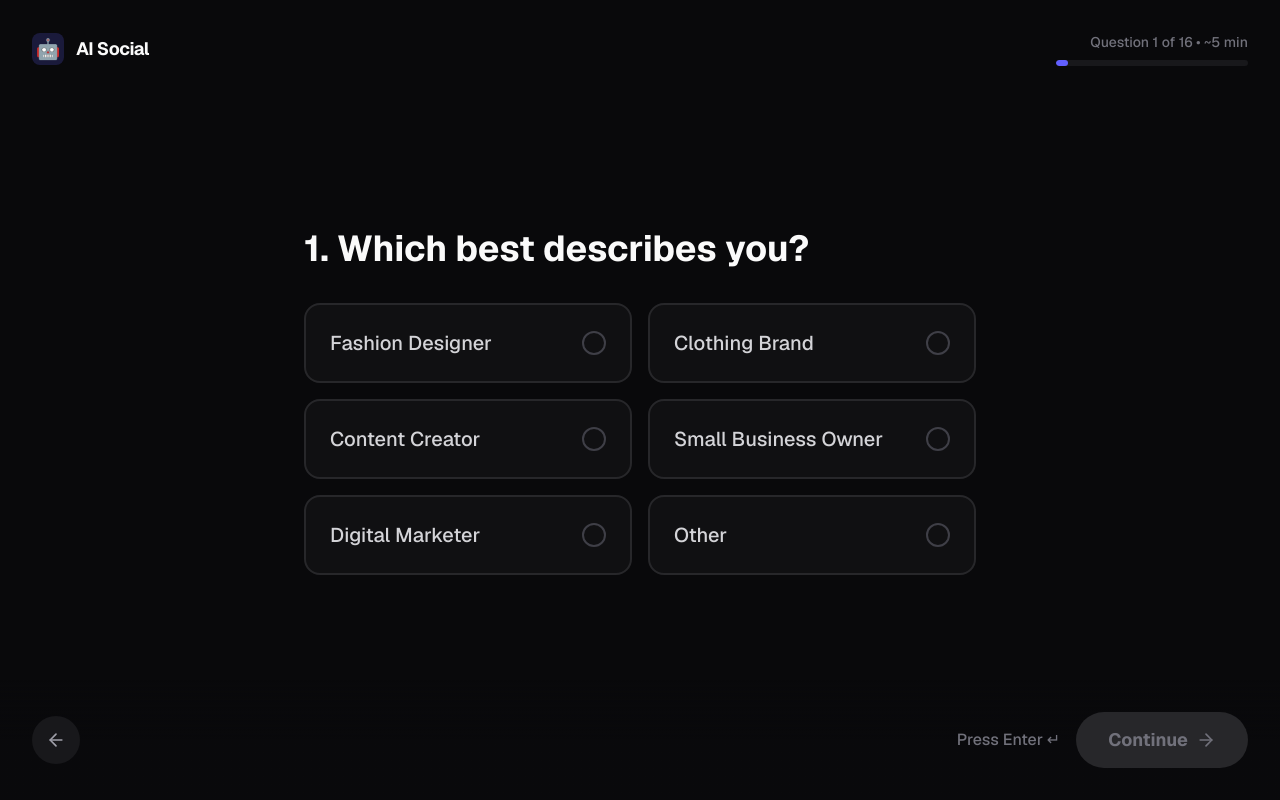
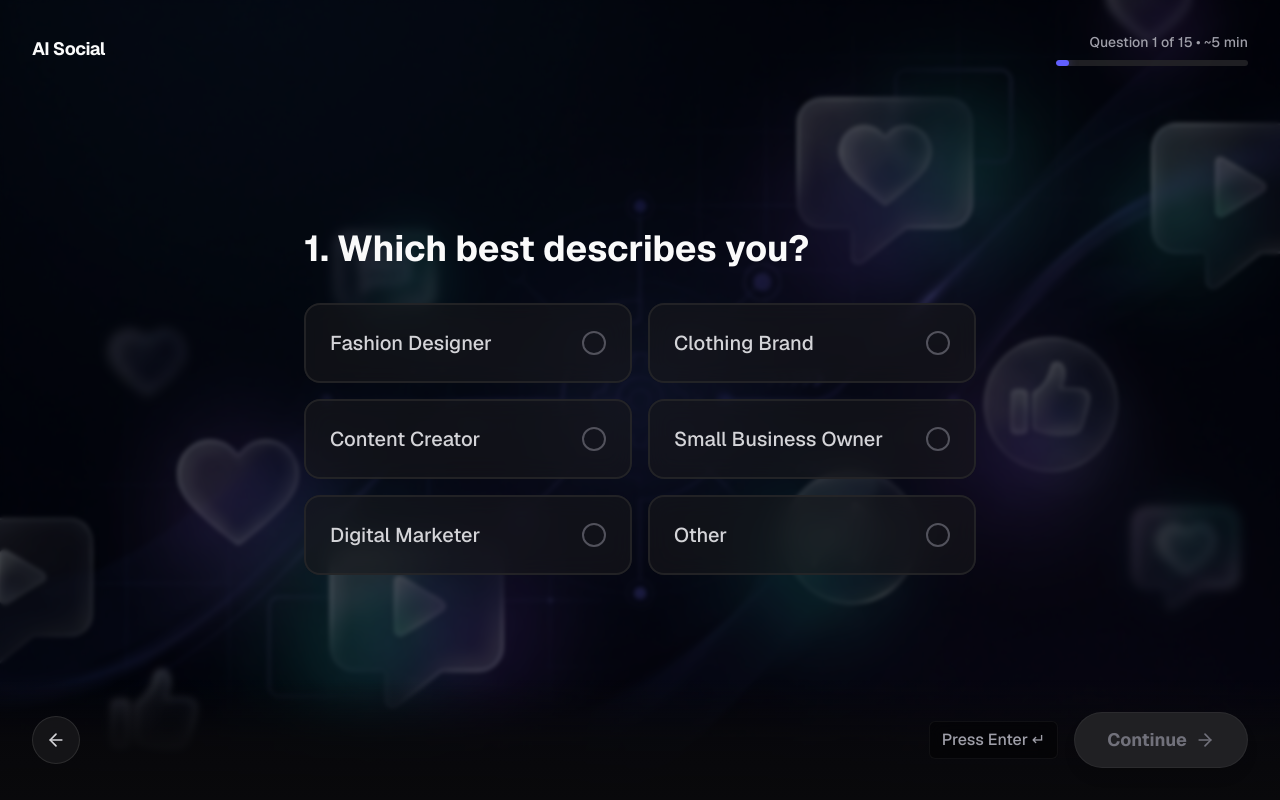
Before and after one commit to Priest98/form, a Next.js app: page / in a window 1280 px wide. Both pictures are taken after a click on the button "Start Survey". Built offline with nearby package versions, Linux system fonts and the light colour scheme.

Commit message:
fix: adjust layout, remove Q13, add background, fix Telegram markdown errors

```diff
--- a/src/app/page.tsx
+++ b/src/app/page.tsx
@@ -1,11 +1,11 @@
 "use client";
 
-import { useState, useEffect, useRef } from "react";
+import { useState, useEffect } from "react";
 import { useRouter } from "next/navigation";
 import { motion, AnimatePresence } from "framer-motion";
 import { Check, ArrowRight, ArrowLeft } from "lucide-react";
 
-const TOTAL_STEPS = 16;
+const TOTAL_STEPS = 15;
 
 export default function SurveyForm() {
   const router = useRouter();
@@ -28,7 +28,6 @@ export default function SurveyForm() {
     saveTimeFeature: [] as string[],
     trustAI: "",
     payConsideration: "",
-    stopUsing: "",
     wantsEarlyAccess: "",
     batchCreationLikelihood: "",
     name: "",
@@ -44,7 +43,7 @@ export default function SurveyForm() {
       try {
         const parsed = JSON.parse(saved);
         if (parsed.formData) setFormData(parsed.formData);
-        if (parsed.currentStep !== undefined && parsed.currentStep < 17) {
+        if (parsed.currentStep !== undefined && parsed.currentStep <= TOTAL_STEPS) {
           setCurrentStep(parsed.currentStep);
         }
       } catch (e) {}
@@ -53,7 +52,7 @@ export default function SurveyForm() {
 
   // Save to LocalStorage
   useEffect(() => {
-    if (mounted && currentStep < 17) {
+    if (mounted && currentStep <= TOTAL_STEPS) {
       localStorage.setItem("survey_draft", JSON.stringify({ formData, currentStep }));
     }
   }, [formData, currentStep, mounted]);
@@ -91,10 +90,9 @@ export default function SurveyForm() {
       case 10: return formData.saveTimeFeature.length > 0;
       case 11: return formData.trustAI !== "";
       case 12: return formData.payConsideration !== "";
-      case 13: return formData.stopUsing.trim() !== "";
-      case 14: return formData.wantsEarlyAccess !== "";
-      case 15: return formData.batchCreationLikelihood !== "";
-      case 16: return formData.email.trim() !== ""; // Contact
+      case 13: return formData.wantsEarlyAccess !== "";
+      case 14: return formData.batchCreationLikelihood !== "";
+      case 15: return formData.email.trim() !== ""; // Contact
       default: return true;
     }
   };
@@ -105,9 +103,9 @@ export default function SurveyForm() {
       return;
     }
     setError("");
-    if (currentStep < 16) {
+    if (currentStep < TOTAL_STEPS) {
       setCurrentStep(p => p + 1);
-    } else if (currentStep === 16) {
+    } else if (currentStep === TOTAL_STEPS) {
       handleSubmit();
     }
   };
@@ -122,7 +120,6 @@ export default function SurveyForm() {
   // Keyboard Navigation
   useEffect(() => {
     const handleKeyDown = (e: KeyboardEvent) => {
-      // Don't intercept if they are typing in a textarea, unless it's Ctrl+Enter
       if (e.target instanceof HTMLTextAreaElement) {
          if (e.key === "Enter" && (e.ctrlKey || e.metaKey)) {
              e.preventDefault();
@@ -137,7 +134,7 @@ export default function SurveyForm() {
     };
     window.addEventListener("keydown", handleKeyDown);
     return () => window.removeEventListener("keydown", handleKeyDown);
-  }, [currentStep, formData]); // Need dependencies so handleNext uses fresh state
+  }, [currentStep, formData]);
 
   const handleSubmit = async () => {
     setIsSubmitting(true);
@@ -159,7 +156,7 @@ export default function SurveyForm() {
 
       if (!res.ok) throw new Error("Failed to submit");
       localStorage.removeItem("survey_draft");
-      setCurrentStep(17); // Success Screen
+      setCurrentStep(TOTAL_STEPS + 1); // Success Screen
     } catch (err: any) {
       setError(err.message || "An error occurred");
       setIsSubmitting(false);
@@ -169,22 +166,21 @@ export default function SurveyForm() {
   if (!mounted) return null;
 
   const progress = (currentStep / TOTAL_STEPS) * 100;
-  const timeRemaining = Math.max(1, Math.ceil((16 - currentStep) * 0.3));
+  const timeRemaining = Math.max(1, Math.ceil((TOTAL_STEPS - currentStep) * 0.3));
 
   // --- REUSABLE COMPONENTS --- //
-
   const ChoiceButton = ({ selected, label, onClick }: { selected: boolean, label: string, onClick: () => void }) => (
     <button
       onClick={onClick}
-      className={`w-full text-left p-4 md:p-6 rounded-2xl border-2 transition-all duration-200 flex items-center justify-between group ${
+      className={`w-full text-left p-4 md:p-6 rounded-2xl border-2 transition-all duration-200 flex items-center justify-between group backdrop-blur-md ${
         selected
-          ? "border-indigo-500 bg-indigo-500/10 text-indigo-100"
-          : "border-zinc-800 bg-zinc-900/50 text-zinc-300 hover:border-zinc-700 hover:bg-zinc-800"
+          ? "border-indigo-500 bg-indigo-500/20 text-indigo-100 shadow-[0_0_15px_rgba(99,102,241,0.2)]"
+          : "border-zinc-800/80 bg-zinc-900/60 text-zinc-300 hover:border-zinc-700 hover:bg-zinc-800/80"
       }`}
     >
       <span className="text-lg md:text-xl font-medium">{label}</span>
       <div className={`w-6 h-6 rounded-full border-2 flex items-center justify-center transition-colors ${
-        selected ? "border-indigo-500 bg-indigo-500" : "border-zinc-700 group-hover:border-zinc-500"
+        selected ? "border-indigo-500 bg-indigo-500" : "border-zinc-600 group-hover:border-zinc-400"
       }`}>
         {selected && <Check className="w-4 h-4 text-white" />}
       </div>
@@ -194,16 +190,16 @@ export default function SurveyForm() {
   const CheckboxButton = ({ selected, label, onClick, disabled }: { selected: boolean, label: string, onClick: () => void, disabled?: boolean }) => (
     <button
       onClick={disabled && !selected ? undefined : onClick}
-      className={`w-full text-left p-4 md:p-6 rounded-2xl border-2 transition-all duration-200 flex items-center justify-between group ${
-        disabled && !selected ? "opacity-40 cursor-not-allowed border-zinc-800 bg-zinc-900" :
+      className={`w-full text-left p-4 md:p-6 rounded-2xl border-2 transition-all duration-200 flex items-center justify-between group backdrop-blur-md ${
+        disabled && !selected ? "opacity-40 cursor-not-allowed border-zinc-800/80 bg-zinc-900/60" :
         selected
-          ? "border-indigo-500 bg-indigo-500/10 text-indigo-100"
-          : "border-zinc-800 bg-zinc-900/50 text-zinc-300 hover:border-zinc-700 hover:bg-zinc-800"
+          ? "border-indigo-500 bg-indigo-500/20 text-indigo-100 shadow-[0_0_15px_rgba(99,102,241,0.2)]"
+          : "border-zinc-800/80 bg-zinc-900/60 text-zinc-300 hover:border-zinc-700 hover:bg-zinc-800/80"
       }`}
     >
       <span className="text-lg md:text-xl font-medium">{label}</span>
       <div className={`w-6 h-6 rounded border-2 flex items-center justify-center transition-colors ${
-        selected ? "border-indigo-500 bg-indigo-500" : "border-zinc-700 group-hover:border-zinc-500"
+        selected ? "border-indigo-500 bg-indigo-500" : "border-zinc-600 group-hover:border-zinc-400"
       }`}>
         {selected && <Check className="w-4 h-4 text-white" />}
       </div>
@@ -218,25 +214,27 @@ export default function SurveyForm() {
 
   // --- RENDER CONTENT --- //
   return (
-    <div className="min-h-screen bg-zinc-950 text-zinc-50 font-sans flex flex-col overflow-hidden selection:bg-indigo-500/30">
+    <div
+      className="min-h-screen bg-zinc-950 text-zinc-50 font-sans flex flex-col overflow-hidden selection:bg-indigo-500/30 bg-cover bg-center bg-no-repeat bg-fixed"
+      style={{ backgroundImage: `url('/bg.jpg')` }}
+    >
+      {/* Dark overlay to ensure text remains highly readable */}
+      <div className="absolute inset-0 bg-black/60 backdrop-blur-[2px] z-0"></div>
 
       {/* Header / Progress (Hidden on Intro & Success) */}
-      {currentStep > 0 && currentStep < 17 && (
+      {currentStep > 0 && currentStep <= TOTAL_STEPS && (
         <header className="fixed top-0 left-0 right-0 p-6 md:p-8 z-50 flex items-center justify-between">
           <div className="flex items-center space-x-3">
-             <div className="w-8 h-8 bg-indigo-500/20 text-indigo-400 rounded-lg flex items-center justify-center">
-               <span className="text-xl">🤖</span>
-             </div>
              <span className="font-bold text-lg tracking-tight">AI Social</span>
           </div>
 
           <div className="flex flex-col items-end">
-             <span className="text-sm font-medium text-zinc-500 mb-2">Question {currentStep} of {TOTAL_STEPS} • ~{timeRemaining} min</span>
-             <div className="w-32 md:w-48 h-1.5 bg-zinc-900 rounded-full overflow-hidden">
+             <span className="text-sm font-medium text-zinc-400 mb-2">Question {currentStep} of {TOTAL_STEPS} • ~{timeRemaining} min</span>
+             <div className="w-32 md:w-48 h-1.5 bg-zinc-800/80 rounded-full overflow-hidden">
                 <motion.div
                   initial={{ width: 0 }}
                   animate={{ width: `${progress}%` }}
-                  className="h-full bg-indigo-500 rounded-full"
+                  className="h-full bg-indigo-500 rounded-full shadow-[0_0_10px_rgba(99,102,241,0.5)]"
                 />
              </div>
           </div>
@@ -258,14 +256,11 @@ export default function SurveyForm() {
 
             {/* 0. INTRO */}
             {currentStep === 0 && (
-              <div className="text-center space-y-8">
-                <div className="mx-auto w-24 h-24 bg-indigo-500/10 text-indigo-400 rounded-3xl flex items-center justify-center mb-8 border border-indigo-500/20 shadow-[0_0_40px_rgba(99,102,241,0.2)]">
-                   <span className="text-5xl">🤖</span>
-                </div>
-                <h1 className="text-5xl md:text-7xl font-extrabold tracking-tight bg-clip-text text-transparent bg-gradient-to-br from-white to-zinc-500 pb-2">
+              <div className="text-left space-y-8 bg-zinc-900/40 p-8 md:p-12 rounded-3xl border border-white/5 backdrop-blur-lg">
+                <h1 className="text-5xl md:text-7xl font-extrabold tracking-tight bg-clip-text text-transparent bg-gradient-to-br from-white to-zinc-400 pb-2">
                   AI Social Media<br/>Automation
                 </h1>
-                <p className="text-xl md:text-2xl text-zinc-400 max-w-2xl mx-auto leading-relaxed">
+                <p className="text-xl md:text-2xl text-zinc-300 max-w-2xl leading-relaxed">
                   Imagine spending one day creating content, uploading it to a folder, and having AI automatically generate captions, schedule, and publish your content throughout the week.
                 </p>
                 <div className="pt-8">
@@ -276,7 +271,7 @@ export default function SurveyForm() {
                     <span className="text-xl">Start Survey</span>
                     <ArrowRight className="ml-3 w-6 h-6 transition-transform group-hover:translate-x-1" />
                   </button>
-                  <p className="text-zinc-600 mt-4 text-sm font-medium">Press Enter ↵</p>
+                  <p className="text-zinc-400 mt-4 text-sm font-medium">Press Enter ↵</p>
                 </div>
               </div>
             )}
@@ -299,7 +294,7 @@ export default function SurveyForm() {
                         placeholder="Please specify..."
                         value={formData.roleOther}
                         onChange={(e) => updateField("roleOther", e.target.value)}
-                        className="w-full mt-4 p-4 md:p-6 text-xl bg-transparent border-b-2 border-zinc-800 focus:border-indigo-500 text-white outline-none transition-colors"
+                        className="w-full mt-4 p-4 md:p-6 text-xl bg-black/20 backdrop-blur-md border-b-2 border-zinc-700 focus:border-indigo-500 text-white outline-none transition-colors rounded-t-xl"
                       />
                     </motion.div>
                   )}
@@ -367,9 +362,9 @@ export default function SurveyForm() {
                     placeholder="Type your answer here..."
                     value={formData.frustratingPart}
                     onChange={(e) => updateField("frustratingPart", e.target.value)}
-                    className="w-full p-4 md:p-6 text-xl md:text-2xl bg-transparent border-b-2 border-zinc-800 focus:border-indigo-500 text-white outline-none transition-colors resize-none placeholder-zinc-700"
+                    className="w-full p-4 md:p-6 text-xl md:text-2xl bg-black/20 backdrop-blur-md border-b-2 border-zinc-700 focus:border-indigo-500 text-white outline-none transition-colors resize-none placeholder-zinc-500 rounded-t-xl shadow-inner"
                   />
-                  <p className="text-zinc-600 mt-4 text-sm font-medium">Tip: Press Cmd/Ctrl + Enter to submit</p>
+                  <p className="text-zinc-400 mt-4 text-sm font-medium">Tip: Press Cmd/Ctrl + Enter to submit</p>
                 </div>
               </div>
             )}
@@ -407,17 +402,17 @@ export default function SurveyForm() {
                     <button
                       key={opt}
                       onClick={() => updateField("valueScore", opt.toString())}
-                      className={`flex-1 aspect-square rounded-2xl flex flex-col items-center justify-center text-2xl font-bold transition-all ${
+                      className={`flex-1 aspect-square rounded-2xl flex flex-col items-center justify-center text-2xl font-bold transition-all backdrop-blur-md ${
                         formData.valueScore === opt.toString()
-                          ? "bg-indigo-500 text-white scale-110 shadow-[0_0_30px_rgba(99,102,241,0.4)]"
-                          : "bg-zinc-900 text-zinc-400 hover:bg-zinc-800 hover:scale-105"
+                          ? "bg-indigo-500 text-white scale-110 shadow-[0_0_30px_rgba(99,102,241,0.5)] border border-indigo-400"
+                          : "bg-zinc-900/60 text-zinc-300 border border-white/5 hover:bg-zinc-800/80 hover:scale-105"
                       }`}
                     >
                       {opt}
                     </button>
                   ))}
                 </div>
-                <div className="flex justify-between text-zinc-500 font-medium text-sm mt-4 px-2">
+                <div className="flex justify-between text-zinc-400 font-medium text-sm mt-4 px-2">
                   <span>Not Valuable</span>
                   <span>Extremely Valuable</span>
                 </div>
@@ -467,28 +462,10 @@ export default function SurveyForm() {
               </div>
             )}
 
-            {/* 13. STOP USING */}
+            {/* 13. EARLY ACCESS */}
             {currentStep === 13 && (
               <div className="space-y-6">
-                <h2 className="text-3xl md:text-4xl font-bold leading-tight">13. What would stop you from using a platform like this?</h2>
-                <div className="mt-8">
-                  <textarea
-                    autoFocus
-                    rows={4}
-                    placeholder="Short answer..."
-                    value={formData.stopUsing}
-                    onChange={(e) => updateField("stopUsing", e.target.value)}
-                    className="w-full p-4 md:p-6 text-xl md:text-2xl bg-transparent border-b-2 border-zinc-800 focus:border-indigo-500 text-white outline-none transition-colors resize-none placeholder-zinc-700"
-                  />
-                  <p className="text-zinc-600 mt-4 text-sm font-medium">Tip: Press Cmd/Ctrl + Enter to submit</p>
-                </div>
-              </div>
-            )}
-
-            {/* 14. EARLY ACCESS */}
-            {currentStep === 14 && (
-              <div className="space-y-6">
-                <h2 className="text-3xl md:text-4xl font-bold leading-tight">14. Would you like early access when we launch?</h2>
+                <h2 className="text-3xl md:text-4xl font-bold leading-tight">13. Would you like early access when we launch?</h2>
                 <div className="grid grid-cols-1 md:grid-cols-2 gap-4 mt-8">
                   {["Yes", "No"].map(opt => (
                     <ChoiceButton key={opt} label={opt} selected={formData.wantsEarlyAccess === opt} onClick={() => updateField("wantsEarlyAccess", opt)} />
@@ -497,10 +474,10 @@ export default function SurveyForm() {
               </div>
             )}
 
-            {/* 15. BATCH CREATION */}
-            {currentStep === 15 && (
+            {/* 14. BATCH CREATION */}
+            {currentStep === 14 && (
               <div className="space-y-6">
-                <h2 className="text-3xl md:text-4xl font-bold leading-tight">15. If you knew your social media would run automatically for the next 7 days, how likely would you be to spend one day each week creating all your content in advance?</h2>
+                <h2 className="text-3xl md:text-4xl font-bold leading-tight">14. If you knew your social media would run automatically for the next 7 days, how likely would you be to spend one day each week creating all your content in advance?</h2>
                 <div className="space-y-3 mt-8">
                   {["Very likely", "Likely", "Not sure", "Unlikely", "Very unlikely"].map(opt => (
                     <ChoiceButton key={opt} label={opt} selected={formData.batchCreationLikelihood === opt} onClick={() => updateField("batchCreationLikelihood", opt)} />
@@ -509,56 +486,57 @@ export default function SurveyForm() {
               </div>
             )}
 
-            {/* 16. CONTACT DETAILS */}
-            {currentStep === 16 && (
+            {/* 15. CONTACT DETAILS */}
+            {currentStep === 15 && (
               <div className="space-y-6">
                 <h2 className="text-3xl md:text-4xl font-bold leading-tight mb-2">Final Step: Where should we reach you?</h2>
                 <p className="text-zinc-400 text-lg mb-8">Leave your details below so we can contact you.</p>
 
-                <div className="space-y-8 mt-8">
+                <div className="space-y-8 mt-8 bg-zinc-900/40 p-8 rounded-3xl border border-white/5 backdrop-blur-md">
                   <div>
-                    <label className="block text-zinc-500 font-medium mb-2">Name</label>
+                    <label className="block text-zinc-300 font-medium mb-2">Name</label>
                     <input
                       type="text"
                       placeholder="Jane Doe"
                       value={formData.name}
                       onChange={(e) => updateField("name", e.target.value)}
-                      className="w-full text-2xl bg-transparent border-b-2 border-zinc-800 focus:border-indigo-500 text-white outline-none transition-colors py-2 placeholder-zinc-700"
+                      className="w-full text-2xl bg-black/20 border-b-2 border-zinc-700 focus:border-indigo-500 text-white outline-none transition-colors py-3 px-4 placeholder-zinc-600 rounded-t-xl"
                     />
                   </div>
                   <div>
-                    <label className="block text-zinc-500 font-medium mb-2">Email Address <span className="text-indigo-500">*</span></label>
+                    <label className="block text-zinc-300 font-medium mb-2">Email Address <span className="text-indigo-400">*</span></label>
                     <input
                       type="email"
+                      autoFocus
                       required
                       placeholder="jane@example.com"
                       value={formData.email}
                       onChange={(e) => updateField("email", e.target.value)}
-                      className="w-full text-2xl bg-transparent border-b-2 border-zinc-800 focus:border-indigo-500 text-white outline-none transition-colors py-2 placeholder-zinc-700"
+                      className="w-full text-2xl bg-black/20 border-b-2 border-zinc-700 focus:border-indigo-500 text-white outline-none transition-colors py-3 px-4 placeholder-zinc-600 rounded-t-xl"
                     />
                   </div>
                   <div>
-                    <label className="block text-zinc-500 font-medium mb-2">Phone / WhatsApp</label>
+                    <label className="block text-zinc-300 font-medium mb-2">Phone / WhatsApp</label>
                     <input
                       type="tel"
                       placeholder="+1234567890"
                       value={formData.whatsapp}
                       onChange={(e) => updateField("whatsapp", e.target.value)}
-                      className="w-full text-2xl bg-transparent border-b-2 border-zinc-800 focus:border-indigo-500 text-white outline-none transition-colors py-2 placeholder-zinc-700"
+                      className="w-full text-2xl bg-black/20 border-b-2 border-zinc-700 focus:border-indigo-500 text-white outline-none transition-colors py-3 px-4 placeholder-zinc-600 rounded-t-xl"
                     />
                   </div>
                 </div>
               </div>
             )}
 
-            {/* 17. SUCCESS SCREEN */}
-            {currentStep === 17 && (
-              <div className="text-center space-y-8 animate-in zoom-in duration-700">
-                <div className="mx-auto w-24 h-24 bg-green-500/10 text-green-400 rounded-full flex items-center justify-center mb-8 border border-green-500/20 shadow-[0_0_40px_rgba(34,197,94,0.2)]">
+            {/* 16. SUCCESS SCREEN */}
+            {currentStep === TOTAL_STEPS + 1 && (
+              <div className="text-center space-y-8 animate-in zoom-in duration-700 bg-zinc-900/40 p-12 rounded-3xl border border-white/5 backdrop-blur-lg">
+                <div className="mx-auto w-24 h-24 bg-green-500/20 text-green-400 rounded-full flex items-center justify-center mb-8 border border-green-500/30 shadow-[0_0_40px_rgba(34,197,94,0.3)]">
                    <Check className="w-12 h-12" />
                 </div>
                 <h1 className="text-5xl md:text-7xl font-extrabold tracking-tight">Thank You! 🎉</h1>
-                <p className="text-xl md:text-2xl text-zinc-400 max-w-2xl mx-auto leading-relaxed">
+                <p className="text-xl md:text-2xl text-zinc-300 max-w-2xl mx-auto leading-relaxed">
                   Your feedback is incredibly valuable and will help us build a better product.
                 </p>
                 {formData.wantsEarlyAccess === "Yes" && (
@@ -573,11 +551,11 @@ export default function SurveyForm() {
                        setFormData({
                          role: "", roleOther: "", platforms: [], postFrequency: "", manageWorkflow: "",
                          timeSpent: "", frustratingPart: "", forgottenPost: "", stoppedConsistently: "",
-                         valueScore: "", saveTimeFeature: [], trustAI: "", payConsideration: "", stopUsing: "",
+                         valueScore: "", saveTimeFeature: [], trustAI: "", payConsideration: "",
                          wantsEarlyAccess: "", batchCreationLikelihood: "", name: "", email: "", whatsapp: ""
                        });
                     }}
-                    className="inline-flex h-14 items-center justify-center rounded-full bg-zinc-800 px-10 font-semibold text-white hover:bg-zinc-700 transition-colors"
+                    className="inline-flex h-14 items-center justify-center rounded-full bg-zinc-800 px-10 font-semibold text-white hover:bg-zinc-700 transition-colors border border-white/10"
                   >
                     Take Survey Again
                   </button>
@@ -590,12 +568,12 @@ export default function SurveyForm() {
       </main>
 
       {/* Footer Navigation (Hidden on Intro & Success) */}
-      {currentStep > 0 && currentStep < 17 && (
-        <footer className="fixed bottom-0 left-0 right-0 p-6 md:p-8 z-50 flex items-center justify-between bg-gradient-to-t from-zinc-950 via-zinc-950 to-transparent">
+      {currentStep > 0 && currentStep <= TOTAL_STEPS && (
+        <footer className="fixed bottom-0 left-0 right-0 p-6 md:p-8 z-50 flex items-center justify-between bg-gradient-to-t from-zinc-950 via-zinc-950/80 to-transparent">
           <div className="flex items-center space-x-4">
              <button
                onClick={handleBack}
-               className="w-12 h-12 rounded-full bg-zinc-900 flex items-center justify-center text-zinc-400 hover:bg-zinc-800 hover:text-white transition-colors"
+               className="w-12 h-12 rounded-full bg-zinc-900/80 flex items-center justify-center text-zinc-300 hover:bg-zinc-800 hover:text-white transition-colors border border-white/10 backdrop-blur-md"
              >
                <ArrowLeft className="w-5 h-5" />
              </button>
@@ -603,17 +581,17 @@ export default function SurveyForm() {
           </div>
 
           <div className="flex items-center space-x-4">
-             <span className="hidden md:inline-block text-zinc-500 font-medium">Press Enter ↵</span>
+             <span className="hidden md:inline-block text-zinc-400 font-medium bg-black/40 px-3 py-1.5 rounded-md backdrop-blur-sm border border-white/5">Press Enter ↵</span>
              <button
                onClick={handleNext}
                disabled={isSubmitting}
-               className={`h-14 px-8 rounded-full font-bold text-lg flex items-center transition-all ${
+               className={`h-14 px-8 rounded-full font-bold text-lg flex items-center transition-all shadow-lg ${
                  isStepValid()
-                   ? "bg-indigo-600 text-white hover:bg-indigo-500 hover:scale-105 shadow-xl shadow-indigo-600/20"
-                   : "bg-zinc-800 text-zinc-500 cursor-not-allowed"
+                   ? "bg-indigo-600 text-white hover:bg-indigo-500 hover:scale-105 shadow-indigo-600/20"
+                   : "bg-zinc-800/80 text-zinc-500 cursor-not-allowed border border-white/5 backdrop-blur-md"
                }`}
              >
-               {isSubmitting ? "Submitting..." : (currentStep === 16 ? "Submit" : "Continue")}
+               {isSubmitting ? "Submitting..." : (currentStep === TOTAL_STEPS ? "Submit" : "Continue")}
                {!isSubmitting && <ArrowRight className="ml-2 w-5 h-5" />}
              </button>
           </div>
```
Also changed, not shown: src/app/api/survey/route.ts (+30 -24 lines), public/bg.jpg (added).
